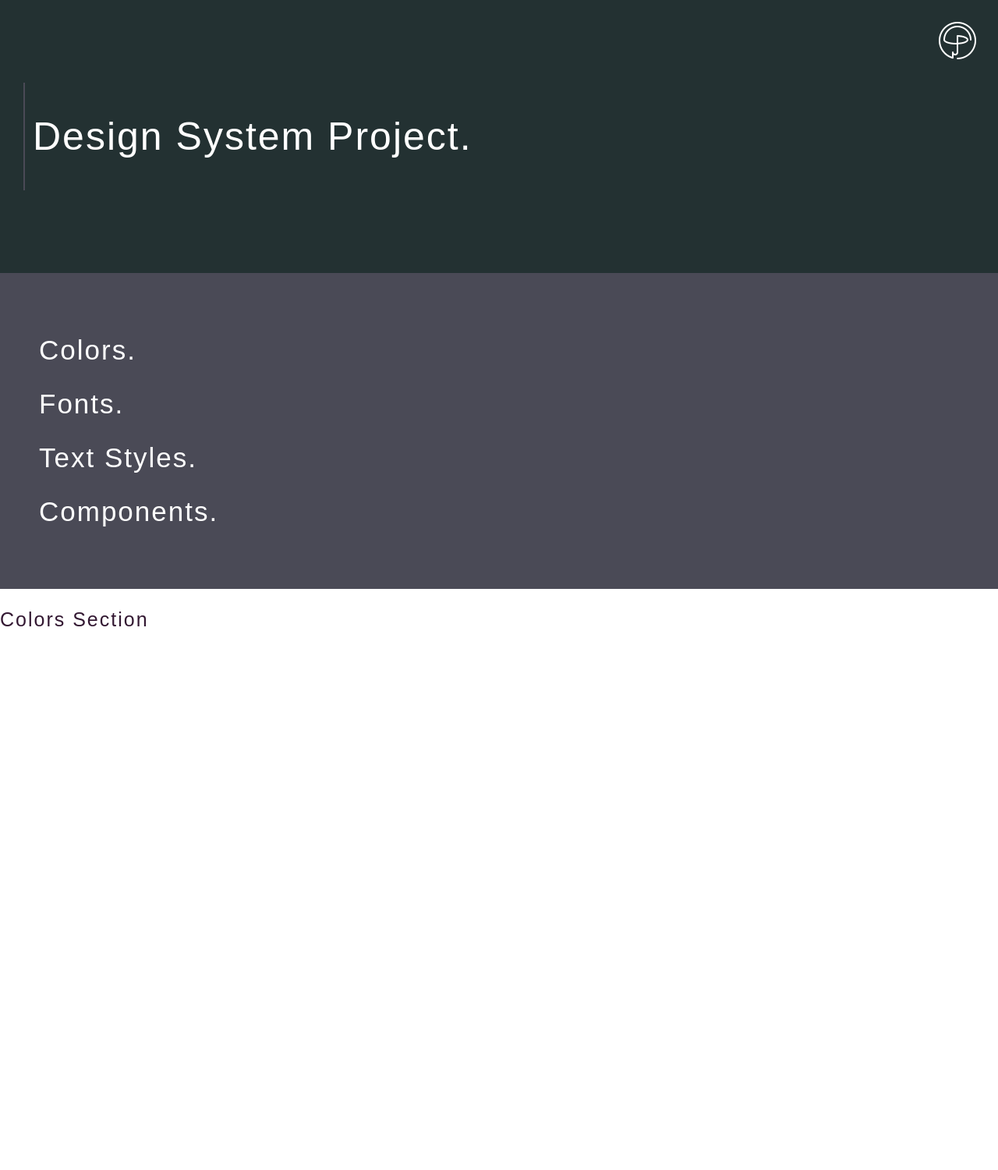
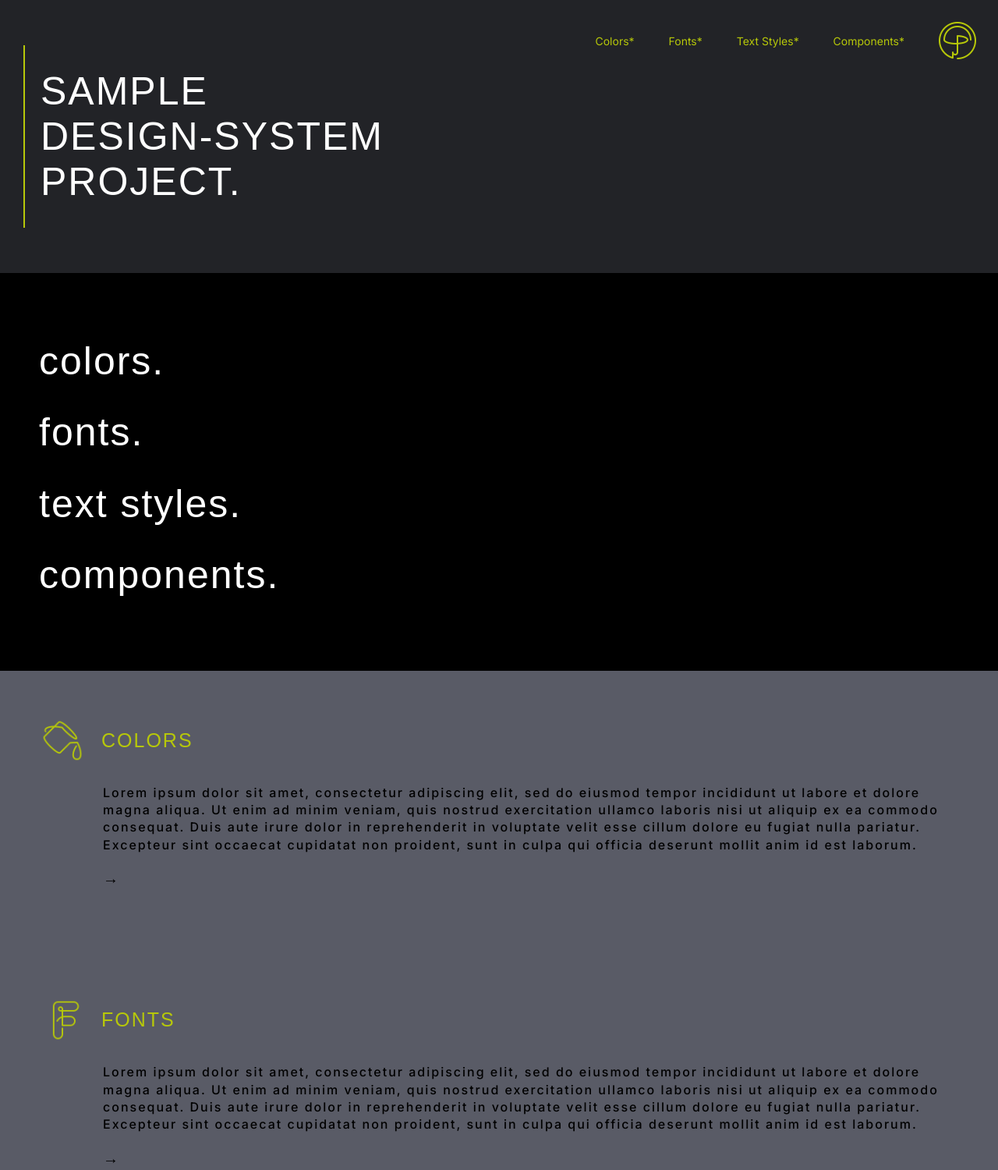
Before and after one commit to BirdieLady/codecademy, a plain HTML site: page Project_3/index.html in a window 1280 px wide. Shown: the top 1500 px of the page at 78% size. Before the commit the page ends 834 px from the top, so only its background shows below. Drawn offline with Linux system fonts and the light colour scheme.

Commit message:
Changed color palette to green, grey, and black. Added green icons. Built out all sections. Still need to add footer, fix top navigation, and adjust spacing between categories (colors, font, etc).

```diff
--- a/Project_3/css/style.css
+++ b/Project_3/css/style.css
@@ -4,7 +4,7 @@ header {
     display: flex;
     align-items: center;
     justify-content: flex-start;
-    background-color: #233132;
+    background-color: #222327;
     background-size: cover;
     background-position: center center;
     background-repeat: no-repeat;
@@ -33,23 +33,52 @@ header h1 {
     color: white;
     font-weight: 400;
     letter-spacing: 2px;
-    text-align: center;
+    text-align: left;
     position: relative;
     margin: auto 0;
+    text-transform: uppercase;
 }
 
 .header-border {
-    border-left: 2px solid #4a4a56;
-    padding: 40px 10px;
+    border-left: 2px solid #B7C809;
+    padding: 30px 20px;
     display: flex;
     align-items: center;
     justify-content: center;
+    max-width: 450px;
 }
 
 .header-icon {
-    position: absolute;
+    position: fixed;
     top: 20px;
     right: 20px;
+}
+
+.top-nav {
+    float: left;
+    box-sizing: border-box;
+    left: 0px;
+    overflow-y: auto;
+    padding:30px 100px 30px 20px;
+    position: fixed;
+    text-align: right;
+    font-family: Inter;
+    font-size: 14px;
+    top: 0px;
+    width: 100%;
+    z-index: 999;
+}
+
+.top-nav-bar {
+    position: fixed;
+    background-color: #222327;
+    width: 100%;
+}
+
+
+.top-nav li {
+    display: inline;
+    padding: 0 20px;
 }
 
 /* Typography */
@@ -73,9 +102,10 @@ h2 {
 h3 {
     font-family: sans-serif;
     font-size: 25px;
-    color: #331832;
+    color: #B7C809;
     font-weight: 400;
     letter-spacing: 2px;
+    text-transform: uppercase;
 }
 
 
@@ -100,24 +130,40 @@ p {
 /* Colors */
 
 
-/*#222327 light purple*/
-/*#332b36 light green*/
+/*#222327 dark grey*/
+/*#332b36 park purple*/
 /*#233132 dark green*/
-/*#345f58 dark purple*/
-/*#4a4a56 grey*/
+/*#345f58 light green*/
+/*#4a4a56 light purple*/
 
 /* Page elements */
 
 .section {
-    padding: 50px 50px;
+    padding: 50px 50px 60px 50px;
 }
 
 .section-nav {
     display: flex;
     align-items: center;
     justify-content: space-between;
-    background-color: #4a4a56;
+    background-color: black;
 }
+
+.section-categories {
+    background-color: #595b66;
+}
+
+.icon {
+    padding-right: 20px;
+    height: 60px;
+}
+
+.icon-category {
+    display: flex;
+    flex-direction: row;
+    align-items: center;
+}
+
 
 /*.menu-img {*/
 /*    height: 25px;*/
@@ -143,8 +189,27 @@ a {
     text-decoration: none;
 }
 
+.arrow-link a {
+    color: black;
+    text-decoration: none;
+}
+
+li a {
+    color: #B7C809;
+    text-decoration: none;
+}
+
+li a:hover {
+    color: white;
+    text-decoration: none;
+}
+
 a:hover {
-    color: #222327;
+    color: #B7C809;
     text-decoration: none;
+}
 
+a:hover.arrow-link {
+    color: #B7C809;
+    text-decoration: none;
 }
--- a/Project_3/index.html
+++ b/Project_3/index.html
@@ -10,23 +10,100 @@
 </head>
 <body>
 <header>
-    <img class="header-icon" src="./resources/icons8-circled-umbrella-64.png" alt="logo">
+    <div class="top-nav-bar">
+        <ul class="top-nav">
+            <li><a href="#colors">Colors*</a></li>
+            <li><a href="#fonts">Fonts*</a></li>
+            <li><a href="#text-styles">Text Styles*</a></li>
+            <li><a href="#components">Components*</a></li>
+        </ul>
+        <img class="header-icon" src="./resources/icons8-umbrella-64.png" alt="logo">
+    </div>
     <div class="header-border">
-        <h1>Design System Project.</h1>
+        <h1>Sample Design-System Project.</h1>
     </div>
 </header>
 
 <div class="section section-nav h2-nav">
     <div>
-        <h2><a href="#colors"> Colors.</a></h2>
-        <h2>Fonts.</h2>
-        <h2>Text Styles.</h2>
-        <h2>Components.</h2>
+        <h1><a href="#colors">colors.</a></h1>
+        <h1><a href="#fonts">fonts.</a></h1>
+        <h1><a href="#text-styles">text styles.</a></h1>
+        <h1><a href="#components">components.</a></h1>
+    </div>
+</div>
+
+<div class="section-categories">
+
+    <div class="section section-colors">
+        <div class="icon-category">
+            <img class="icon" src="./resources/icons8-fill-color-64.png">
+            <h3 id="colors">Colors</h3>
+        </div>
+        <p style="padding-left: 82px; color: black; font-family: Inter; font-weight: 500; line-height: 1.4em">
+            Lorem ipsum dolor sit amet, consectetur adipiscing elit, sed do eiusmod tempor incididunt ut labore et
+            dolore magna aliqua. Ut enim ad minim veniam, quis nostrud exercitation ullamco laboris nisi ut aliquip ex
+            ea commodo consequat. Duis aute irure dolor in reprehenderit in voluptate velit esse cillum dolore eu fugiat
+            nulla pariatur. Excepteur sint occaecat cupidatat non proident, sunt in culpa qui officia deserunt mollit
+            anim id est laborum.
+        </p>
+        <p class="arrow-link" style="padding-left: 82px; color: black; font-family: Inter; font-size: 20px; font-weight: 700">
+            <a href="#colors-more">&rarr;</a>
+        </p>
     </div>
 
+    <div class="section section-colors">
+        <div class="icon-category">
+            <img class="icon" src="./resources/icons8-f-64.png">
+            <h3 id="fonts">Fonts</h3>
+        </div>
+        <p style="padding-left: 82px; color: black; font-family: Inter; font-weight: 500; line-height: 1.4em">
+            Lorem ipsum dolor sit amet, consectetur adipiscing elit, sed do eiusmod tempor incididunt ut labore et
+            dolore magna aliqua. Ut enim ad minim veniam, quis nostrud exercitation ullamco laboris nisi ut aliquip ex
+            ea commodo consequat. Duis aute irure dolor in reprehenderit in voluptate velit esse cillum dolore eu fugiat
+            nulla pariatur. Excepteur sint occaecat cupidatat non proident, sunt in culpa qui officia deserunt mollit
+            anim id est laborum.
+        </p>
+        <p class="arrow-link" style="padding-left: 82px; color: black; font-family: Inter; font-size: 20px; font-weight: 700">
+            <a href="#fonts-more">&rarr;</a>
+        </p>
+    </div>
+
+    <div class="section section-colors">
+        <div class="icon-category">
+            <img class="icon" src="./resources/icons8-stationery-64.png">
+            <h3 id="text-styles">Text Styles</h3>
+        </div>
+        <p style="padding-left: 82px; color: black; font-family: Inter; font-weight: 500; line-height: 1.4em">
+            Lorem ipsum dolor sit amet, consectetur adipiscing elit, sed do eiusmod tempor incididunt ut labore et
+            dolore magna aliqua. Ut enim ad minim veniam, quis nostrud exercitation ullamco laboris nisi ut aliquip ex
+            ea commodo consequat. Duis aute irure dolor in reprehenderit in voluptate velit esse cillum dolore eu fugiat
+            nulla pariatur. Excepteur sint occaecat cupidatat non proident, sunt in culpa qui officia deserunt mollit
+            anim id est laborum.
+        </p>
+        <p class="arrow-link" style="padding-left: 82px; color: black; font-family: Inter; font-size: 20px; font-weight: 700">
+            <a href="#text-styles-more">&rarr;</a>
+        </p>
+    </div>
+
+    <div class="section section-colors">
+        <div class="icon-category">
+            <img class="icon" src="./resources/icons8-stack-64.png">
+            <h3 id="components">Components</h3>
+        </div>
+        <p style="padding-left: 82px; color: black; font-family: Inter; font-weight: 500; line-height: 1.4em">
+            Lorem ipsum dolor sit amet, consectetur adipiscing elit, sed do eiusmod tempor incididunt ut labore et
+            dolore magna aliqua. Ut enim ad minim veniam, quis nostrud exercitation ullamco laboris nisi ut aliquip ex
+            ea commodo consequat. Duis aute irure dolor in reprehenderit in voluptate velit esse cillum dolore eu fugiat
+            nulla pariatur. Excepteur sint occaecat cupidatat non proident, sunt in culpa qui officia deserunt mollit
+            anim id est laborum.
+        </p>
+        <p class="arrow-link" style="padding-left: 82px; color: black; font-family: Inter; font-size: 20px; font-weight: 700">
+            <a href="#components-more">&rarr;</a>
+        </p>
+    </div>
 </div>
 
-    <h3 id="colors">Colors Section</h3>
 
 </body>
 </html>
```
Also changed, not shown: Project_3/resources/icons8-f-64.png (added), Project_3/resources/icons8-fill-color-64.png (added), Project_3/resources/icons8-stack-64.png (added), Project_3/resources/icons8-stationery-64.png (added), Project_3/resources/icons8-umbrella-64.png (added).
